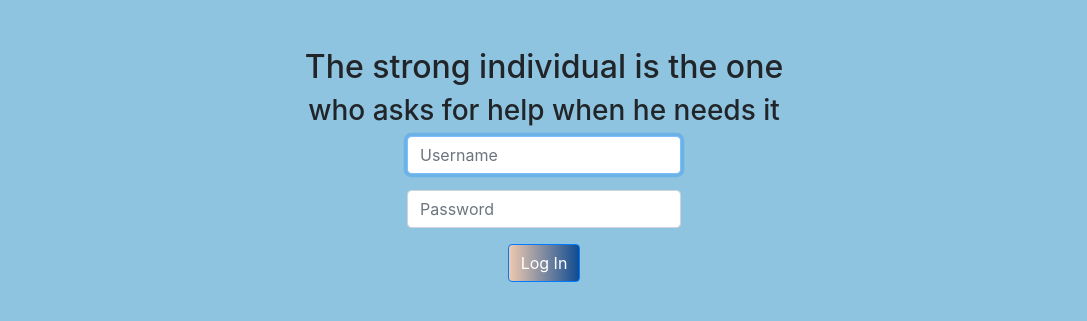
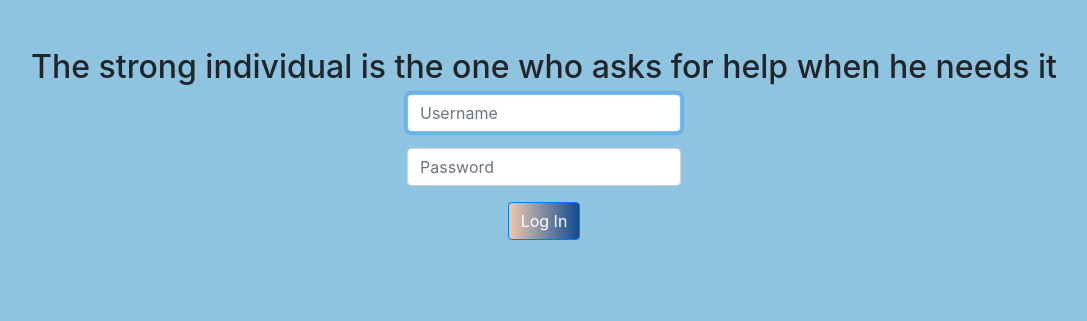
Before and after one commit to Simaom23/HelBrain, a Flask app: page /login in a window 1280 px wide. Shown: the part 64-385 px from the top of the page, without its empty margins (96-1183 px from the left). Run offline with Flask 2, Linux system fonts and the light colour scheme; grey boxes are pictures that could not be loaded.

Commit message:
Added login container

```diff
--- a/templates/login.html
+++ b/templates/login.html
@@ -6,9 +6,11 @@
 
 {% block main %}
 <div class="form-group">
-    <h2>The strong individual is the one </h2>
-    <h3>who asks for help when he needs it</h3>
-
+    <div class="quote">
+        <h2>The strong individual is the one
+        who asks for help when he needs it<h2>
+    </div>
+    <div class="login">
         <form action="/login" method="post">
             <div class="form-group">
                 <input autocomplete="off" autofocus class="form-control" name="username" placeholder="Username" type="text">
@@ -19,4 +21,5 @@
             <button class="btn btn-primary gradient" type="submit">Log In</button>
         </form>
     </div>
+</div>
 {% endblock %}
```
Lines whose indentation alone changed are shown as unchanged.
